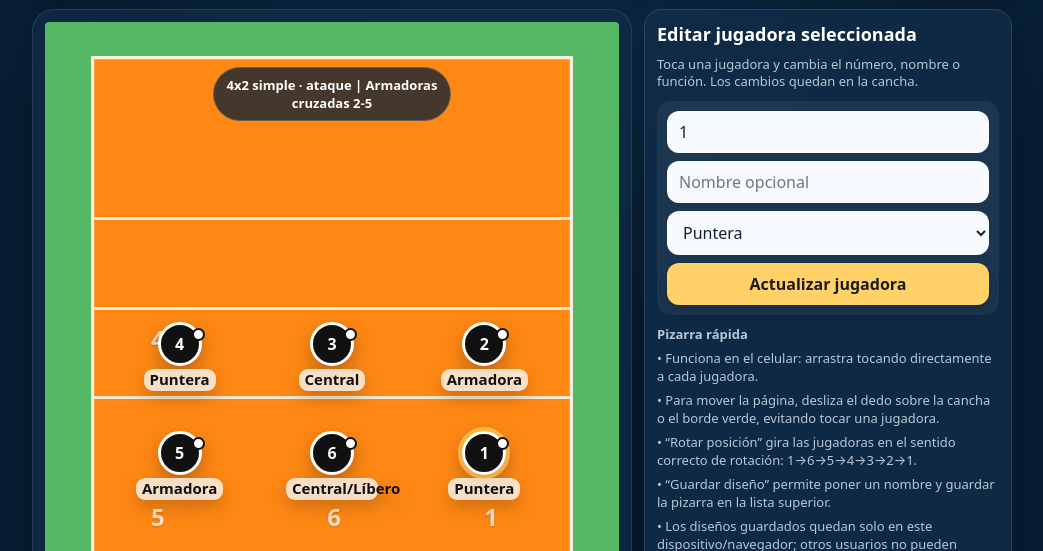
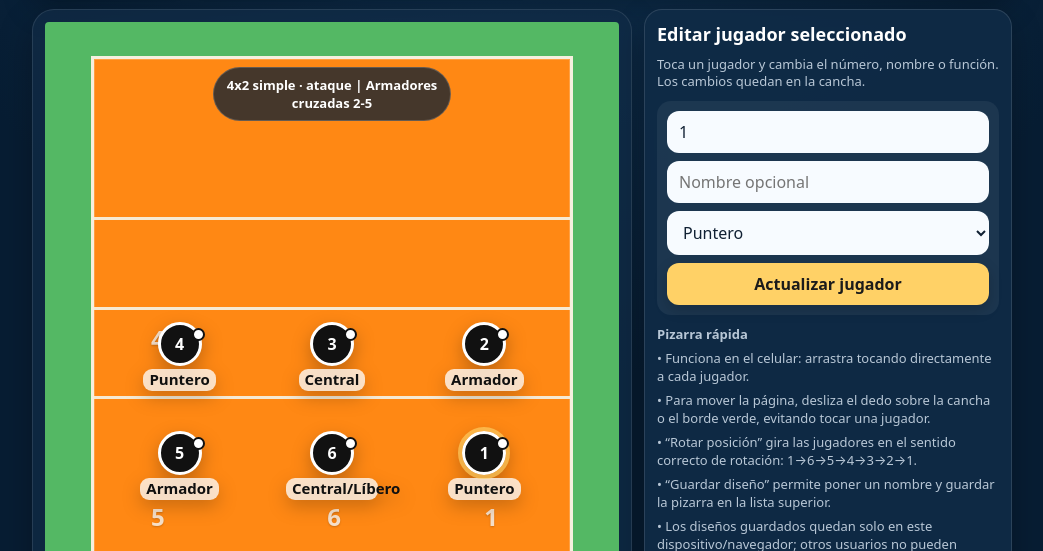
Before and after one commit to voleytactico/voleytactico.github.io, a plain HTML site: page index.html in a window 1280 px wide. Shown: the part 251-802 px from the top of the page, without its empty margins (118-1161 px from the left). Drawn offline with Linux system fonts and the light colour scheme.

Commit message:
Update index.html r3

```diff
--- a/index.html
+++ b/index.html
@@ -389,32 +389,32 @@
             <div class="pos-number pos-5">5</div>
             <div class="pos-number pos-6">6</div>
             <div class="pos-number pos-1">1</div>
-            <div class="rotation-label" id="rotationLabel">4x2 simple · ataque | Armadoras cruzadas 2-5</div>
+            <div class="rotation-label" id="rotationLabel">4x2 simple · ataque | Armadores cruzadas 2-5</div>
           </div>
         </div>
       </div>
 
       <aside class="side-panel">
-        <h2>Editar jugadora seleccionada</h2>
-        <p class="small">Toca una jugadora y cambia el número, nombre o función. Los cambios quedan en la cancha.</p>
+        <h2>Editar jugador seleccionado</h2>
+        <p class="small">Toca un jugador y cambia el número, nombre o función. Los cambios quedan en la cancha.</p>
         <div class="player-editor">
           <input id="numInput" placeholder="Número" maxlength="3" />
           <input id="nameInput" placeholder="Nombre opcional" maxlength="18" />
           <select id="roleInput">
-            <option>Puntera</option>
+            <option>Puntero</option>
             <option>Central</option>
-            <option>Armadora</option>
-            <option>Opuesta</option>
+            <option>Armador</option>
+            <option>Opuesto</option>
             <option>Líbero</option>
             <option>Central/Líbero</option>
           </select>
-          <button id="updatePlayer">Actualizar jugadora</button>
+          <button id="updatePlayer">Actualizar jugador</button>
         </div>
         <div class="legend">
           <strong>Pizarra rápida</strong>
-          <span>• Funciona en el celular: arrastra tocando directamente a cada jugadora.</span>
-          <span>• Para mover la página, desliza el dedo sobre la cancha o el borde verde, evitando tocar una jugadora.</span>
-          <span>• “Rotar posición” gira las jugadoras en el sentido correcto de rotación: 1→6→5→4→3→2→1.</span>
+          <span>• Funciona en el celular: arrastra tocando directamente a cada jugador.</span>
+          <span>• Para mover la página, desliza el dedo sobre la cancha o el borde verde, evitando tocar una jugador.</span>
+          <span>• “Rotar posición” gira las jugadores en el sentido correcto de rotación: 1→6→5→4→3→2→1.</span>
           <span>• “Guardar diseño” permite poner un nombre y guardar la pizarra en la lista superior.</span>
           <span>• Los diseños guardados quedan solo en este dispositivo/navegador; otros usuarios no pueden verlos.</span>
           <span>• “Restablecer modelo” vuelve al modelo seleccionado en la lista de arriba.</span>
@@ -430,11 +430,11 @@
     const rotationLabel = document.getElementById('rotationLabel');
 
     const players = [
-      { id: 'p1', num: '1', role: 'Puntera', name: '', x: 82, y: 82 },
-      { id: 'p2', num: '2', role: 'Armadora', name: '', x: 82, y: 60 },
+      { id: 'p1', num: '1', role: 'Puntero', name: '', x: 82, y: 82 },
+      { id: 'p2', num: '2', role: 'Armador', name: '', x: 82, y: 60 },
       { id: 'p3', num: '3', role: 'Central', name: '', x: 50, y: 60 },
-      { id: 'p4', num: '4', role: 'Puntera', name: '', x: 18, y: 60 },
-      { id: 'p5', num: '5', role: 'Armadora', name: '', x: 18, y: 82 },
+      { id: 'p4', num: '4', role: 'Puntero', name: '', x: 18, y: 60 },
+      { id: 'p5', num: '5', role: 'Armador', name: '', x: 18, y: 82 },
       { id: 'p6', num: '6', role: 'Central/Líbero', name: '', x: 50, y: 82 }
     ];
 
@@ -443,49 +443,49 @@
     // - Línea de ataque inferior = nuestra zona delantera: 4 izquierda, 3 centro, 2 derecha.
     // - Línea inferior = nuestra zona zaguera: 5 izquierda, 6 centro, 1 derecha.
     // - Pares opuestos en la rotación: 1-4, 2-5, 3-6.
-    // - En 4x2 las dos armadoras quedan siempre cruzadas/opuestas.
-    // - En 5x1 hay una sola armadora y la opuesta queda cruzada con ella.
+    // - En 4x2 las dos armadores quedan siempre cruzadas/opuestos.
+    // - En 5x1 hay una sola armadora y la opuesto queda cruzada con ella.
     const presets = {
       '42simples-ataque': {
-        label: '4x2 simple · ataque | Armadoras cruzadas 2-5',
+        label: '4x2 simple · ataque | Armadores cruzadas 2-5',
         data: [
-          ['p4', 18, 60, 'Puntera'], ['p3', 50, 60, 'Central'], ['p2', 82, 60, 'Armadora'],
-          ['p5', 18, 82, 'Armadora'], ['p6', 50, 82, 'Central/Líbero'], ['p1', 82, 82, 'Puntera']
+          ['p4', 18, 60, 'Puntero'], ['p3', 50, 60, 'Central'], ['p2', 82, 60, 'Armador'],
+          ['p5', 18, 82, 'Armador'], ['p6', 50, 82, 'Central/Líbero'], ['p1', 82, 82, 'Puntero']
         ]
       },
       '42simples-defesa': {
-        label: '4x2 simple · defensa | Armadoras cruzadas 2-5',
+        label: '4x2 simple · defensa | Armadores cruzadas 2-5',
         data: [
-          ['p4', 13, 61, 'Puntera'], ['p3', 50, 58, 'Central'], ['p2', 86, 62, 'Armadora'],
-          ['p5', 13, 88, 'Armadora'], ['p6', 50, 90, 'Central/Líbero'], ['p1', 86, 88, 'Puntera']
+          ['p4', 13, 61, 'Puntero'], ['p3', 50, 58, 'Central'], ['p2', 86, 62, 'Armador'],
+          ['p5', 13, 88, 'Armador'], ['p6', 50, 90, 'Central/Líbero'], ['p1', 86, 88, 'Puntero']
         ]
       },
       '42infiltracao-ataque': {
-        label: '4x2 con infiltración · ataque | Armadoras cruzadas 1-4',
+        label: '4x2 con infiltración · ataque | Armadores cruzadas 1-4',
         data: [
-          ['p4', 18, 58, 'Armadora/Atacante'], ['p3', 50, 58, 'Central'], ['p2', 82, 58, 'Puntera'],
-          ['p5', 18, 84, 'Puntera'], ['p6', 50, 84, 'Central/Líbero'], ['p1', 72, 66, 'Armadora']
+          ['p4', 18, 58, 'Armador/Atacante'], ['p3', 50, 58, 'Central'], ['p2', 82, 58, 'Puntero'],
+          ['p5', 18, 84, 'Puntero'], ['p6', 50, 84, 'Central/Líbero'], ['p1', 72, 66, 'Armador']
         ]
       },
       '42infiltracao-defesa': {
-        label: '4x2 con infiltración · defensa | Armadoras cruzadas 1-4',
+        label: '4x2 con infiltración · defensa | Armadores cruzadas 1-4',
         data: [
-          ['p4', 13, 61, 'Armadora/Atacante'], ['p3', 50, 58, 'Central'], ['p2', 86, 62, 'Puntera'],
-          ['p5', 13, 88, 'Puntera'], ['p6', 50, 90, 'Central/Líbero'], ['p1', 86, 88, 'Armadora']
+          ['p4', 13, 61, 'Armador/Atacante'], ['p3', 50, 58, 'Central'], ['p2', 86, 62, 'Puntero'],
+          ['p5', 13, 88, 'Puntero'], ['p6', 50, 90, 'Central/Líbero'], ['p1', 86, 88, 'Armador']
         ]
       },
       '51-ataque': {
-        label: '5x1 · ataque | Armadora y opuesta cruzadas 1-4',
+        label: '5x1 · ataque | Armador y opuesto cruzadas 1-4',
         data: [
-          ['p4', 18, 58, 'Opuesta'], ['p3', 50, 58, 'Central'], ['p2', 82, 58, 'Puntera'],
-          ['p5', 18, 84, 'Puntera'], ['p6', 50, 84, 'Líbero'], ['p1', 72, 66, 'Armadora']
+          ['p4', 18, 58, 'Opuesto'], ['p3', 50, 58, 'Central'], ['p2', 82, 58, 'Puntero'],
+          ['p5', 18, 84, 'Puntero'], ['p6', 50, 84, 'Líbero'], ['p1', 72, 66, 'Armador']
         ]
       },
       '51-defesa': {
-        label: '5x1 · defensa | Armadora y opuesta cruzadas 1-4',
+        label: '5x1 · defensa | Armador y opuesto cruzadas 1-4',
         data: [
-          ['p4', 13, 61, 'Opuesta'], ['p3', 50, 58, 'Central'], ['p2', 86, 62, 'Puntera'],
-          ['p5', 13, 88, 'Puntera'], ['p6', 50, 90, 'Líbero'], ['p1', 86, 88, 'Armadora']
+          ['p4', 13, 61, 'Opuesto'], ['p3', 50, 58, 'Central'], ['p2', 86, 62, 'Puntero'],
+          ['p5', 13, 88, 'Puntero'], ['p6', 50, 90, 'Líbero'], ['p1', 86, 88, 'Armador']
         ]
       }
     };
@@ -689,7 +689,7 @@
 
     document.getElementById('resetBtn').addEventListener('click', () => {
       // Restablece el modelo que está seleccionado en la lista superior.
-      // No borra el diseño guardado; solo vuelve a colocar las jugadoras
+      // No borra el diseño guardado; solo vuelve a colocar las jugadores
       // en las posiciones base del sistema elegido.
       applyPreset(presetSelect.value);
       alert('Modelo restablecido según la opción seleccionada.');
```
